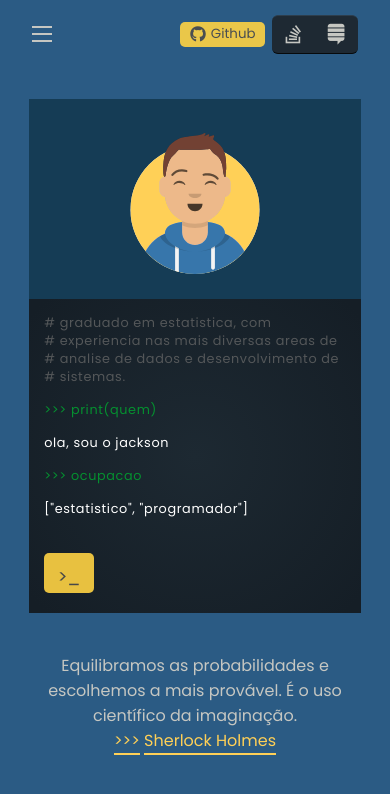
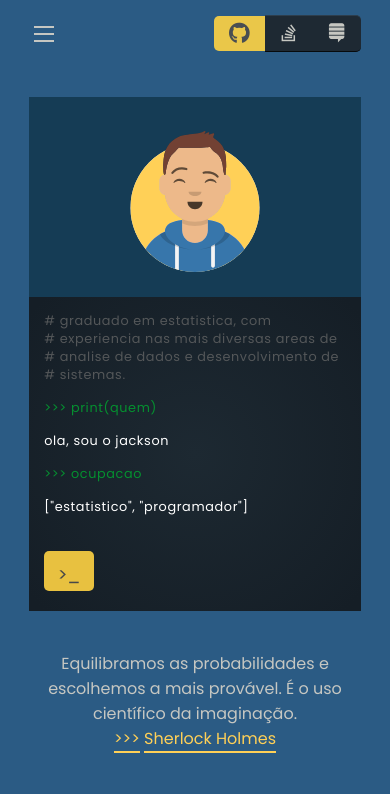
Before and after one commit to jvassis/jvassis.github.io, a plain HTML site: page index.html in a window 390 px wide. Drawn offline with nearby package versions, Linux system fonts and the light colour scheme.

Commit message:
alteracao do layout - botao git

```diff
--- a/index.html
+++ b/index.html
@@ -25,7 +25,7 @@
             <div class="box">
                 <div class="github">
                     <i class="fa-brands fa-github"></i>
-                    <a href="https://github.com/jvassis" target="_blank">Github</a>
+                    <a href="https://github.com/jvassis" target="_blank"><span>Github</a>
                 </div>
                 <div class="others">
                     <a href=""><i class="fa-brands fa-medium"></i></a>
--- a/styles.css
+++ b/styles.css
@@ -281,11 +281,58 @@ main {
   }
 
   .networks {
+    margin: 0;
+    padding: 0;
     width: 100%;
     display: flex;
     align-items: center;
-    justify-content: space-between !important;
   }
+
+  .networks .box .github {
+    margin: 0;
+    display: 0;
+    height: 35px;
+    border-radius: 0;
+    border-top-left-radius: 5px;
+    border-bottom-left-radius: 5px;
+  }
+
+  .networks .box .github i {
+    margin-left: 5px;
+  }
+
+  .networks .box .github span {
+    display: none;
+  }
+
+  .networks .box i {
+    font-size: 1.2rem;
+  }
+
+  .networks .box .others a:first-child,
+  .networks .box .others a:last-child {
+    display: none;
+  }
+
+  .networks .box .others {
+    border-radius: 0;
+    border-bottom-right-radius: 5px;
+    border-top-right-radius: 5px;
+  }
+
+  .networks .box .others a:nth-child(2),
+  .networks .box .others a:nth-child(3) {
+    padding: 0;
+    margin: 0;
+    display: flex;
+    align-items: center;
+    justify-content: center;
+    border-radius: 0;
+    width: 3rem;
+    height: 35px;
+  }
+
+
 
   header {
     display: none;
@@ -318,7 +365,8 @@ main {
     right: 0%;
   }
 
-  header .menu .nav-list, header.active .menu .nav-list {
+  header .menu .nav-list,
+  header.active .menu .nav-list {
     display: block;
     border: none;
     width: 100%;
@@ -397,36 +445,6 @@ main {
     max-height: 40px;
   }
 
-  .networks {
-    order: 0;
-    justify-content: center;
-    padding: 0;
-    margin: 0;
-  }
-
-  .networks {
-    margin-right: 5px;
-    width: 100%;
-    justify-content: right;
-  }
-
-  .networks .box i {
-    padding: 3px;
-    margin: 2px;
-    margin-top: 5px;
-    margin-bottom: 5px;
-    margin-right: 10px;
-    font-size: 1.3rem;
-  }
-
-  .networks .box i:first-child {
-    margin-left: 10px;
-  }
-
-  .networks .box i:last-child {
-    margin-right: 10px;
-  }
-
   .frase {
     margin-top: 40px;
     padding: 0;
@@ -438,25 +456,4 @@ main {
     display: inline-block;
   }
 
-  .networks .box .github {
-    height: 25px;
-    margin-right: 7px;
-  }
-
-  .networks .box .github a i, .networks .box .github a {
-    font-size: 10pt;
-  }
-
-  .networks .box .github i {
-    padding: 0;
-    margin: 0;
-    margin-right: 5px;
-    font-size: 12pt;
-    color: #4d4d4d;
-  }
-
-  .networks .box .others a:nth-child(1), .networks .box .others a:nth-child(4) {
-    display: none;
-  }
-
 }
```
